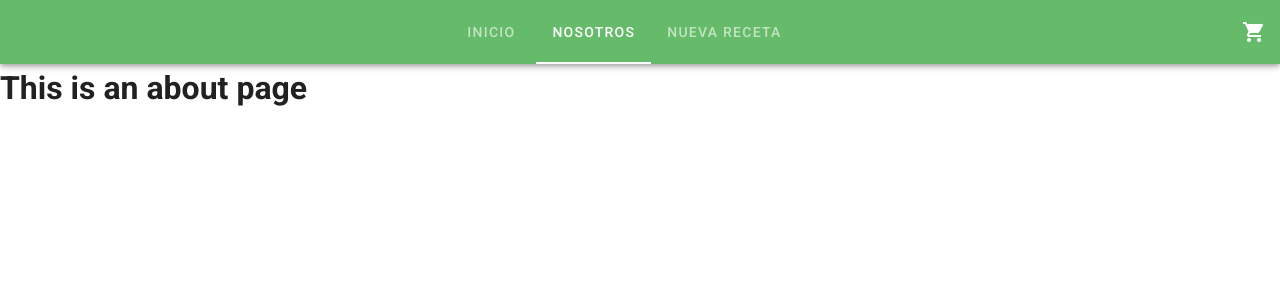
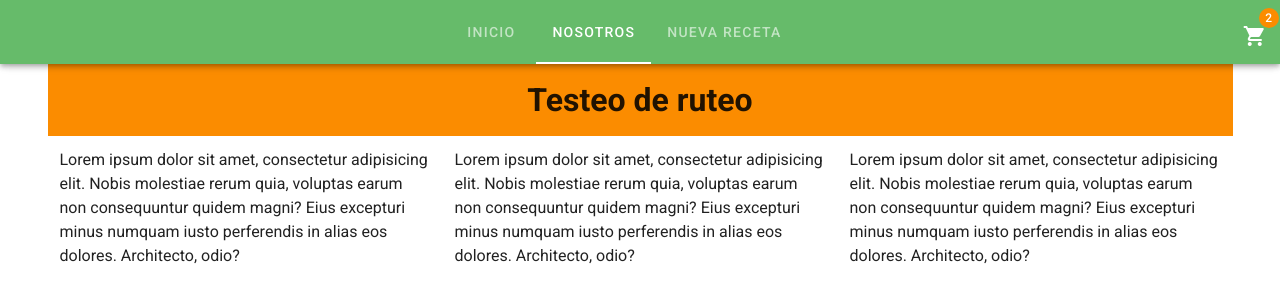
Before and after one commit to GerardoVargas/Vue-restaurante, a Vue app: page /about in a window 1280 px wide. Shown: the top 302 px of the page. Built offline with nearby package versions, Linux system fonts and the light colour scheme.

Commit message:
ijdiejdjde

```diff
--- a/src/components/Button.vue
+++ b/src/components/Button.vue
@@ -1,6 +1,6 @@
 <template>
   <v-col cols="12" lg="2">
-    <v-btn class="warning">
+    <v-btn class="warning" @click="click">
       {{ title ? title : addCarrito ? 'Agregar' : 'Buscar' }}
       <v-icon v-if="!title" right>{{ addCarrito ? 'mdi-cart' : 'mdi-magnify'}}</v-icon>
     </v-btn>
@@ -20,6 +20,11 @@ export default {
     title: {
       type: String
     }
+  },
+  methods: {
+    click($evt){
+      this.$emit('addToCard', $evt);
+    }
   }
 }
 </script>
--- a/src/components/FoodGrid.vue
+++ b/src/components/FoodGrid.vue
@@ -7,7 +7,6 @@
           :src="item.imagen"
           :data="item"
         />
-
     </v-row>
   </v-container>
 </template>
@@ -19,10 +18,6 @@ export default {
   components: {
     ProductCard
   },
-  name: 'FoodGrid',
-  data(){
-    return {
-    }
-  }
+  name: 'FoodGrid'
 }
 </script>
--- a/src/components/Header.vue
+++ b/src/components/Header.vue
@@ -68,13 +68,6 @@
         ],
         drawer: false
       }
-    },
-    methods: {
-      isEmpty(){
-        if(this.$store.getters.checkCart && this.$store.getters.checkCart.length > 0){
-          return false
-        }
-      }
     }
   }
 </script>
--- a/src/components/ProductCard.vue
+++ b/src/components/ProductCard.vue
@@ -20,15 +20,19 @@
               <v-col cols="12">
                 <v-row>
                   <v-col cols="6">
-                    <Button
-                      :addCarrito="true"
-                      title="Ver más"
-                    />
+                    <v-col cols="12" lg="2">
+                      <v-btn class="warning">
+                        Ver más
+                      </v-btn>
+                    </v-col>
                   </v-col>
                   <v-col cols="6">
-                    <Button
-                      :addCarrito="true"
-                    />
+                    <v-col cols="12" lg="2">
+                      <v-btn class="warning">
+                        Agregar
+                        <v-icon right>mdi-cart</v-icon>
+                      </v-btn>
+                    </v-col>
                   </v-col>
                 </v-row>
               </v-col>
--- a/src/store/index.js
+++ b/src/store/index.js
@@ -7,11 +7,17 @@ Vue.use(Vuex)
 export default new Vuex.Store({
   state: {
     products: items,
-    shoppingCart: []
+    shoppingCart: {}
   },
   mutations: {
+    NEW_PRODUCT({state}, new_cart_product){
+      state.shoppingCart.push(new_cart_product)
+    }
   },
   actions: {
+    addProductCart({commit}, new_cart_product){
+      commit('NEW_PRODUCT', new_cart_product)
+    }
   },
   modules: {
   },
--- a/src/views/About.vue
+++ b/src/views/About.vue
@@ -1,5 +1,21 @@
 <template>
-  <div class="about">
-    <h1>This is an about page</h1>
-  </div>
+  <v-container>
+    <v-row>
+      <v-col cols="12" class="warning">
+        <h1 class="text-center">Testeo de ruteo</h1>
+      </v-col>
+    </v-row>
+    <v-row>
+      <v-col cols="12" md="6" lg="4">
+        <p>Lorem ipsum dolor sit amet, consectetur adipisicing elit. Nobis molestiae rerum quia, voluptas earum non consequuntur quidem magni? Eius excepturi minus numquam iusto perferendis in alias eos dolores. Architecto, odio?</p>
+      </v-col>
+      <v-col cols="12" md="6" lg="4">
+        <p>Lorem ipsum dolor sit amet, consectetur adipisicing elit. Nobis molestiae rerum quia, voluptas earum non consequuntur quidem magni? Eius excepturi minus numquam iusto perferendis in alias eos dolores. Architecto, odio?</p>
+      </v-col>
+      <v-col cols="12" md="6" lg="4">
+        <p>Lorem ipsum dolor sit amet, consectetur adipisicing elit. Nobis molestiae rerum quia, voluptas earum non consequuntur quidem magni? Eius excepturi minus numquam iusto perferendis in alias eos dolores. Architecto, odio?</p>
+      </v-col>
+
+    </v-row>
+  </v-container>
 </template>
```
